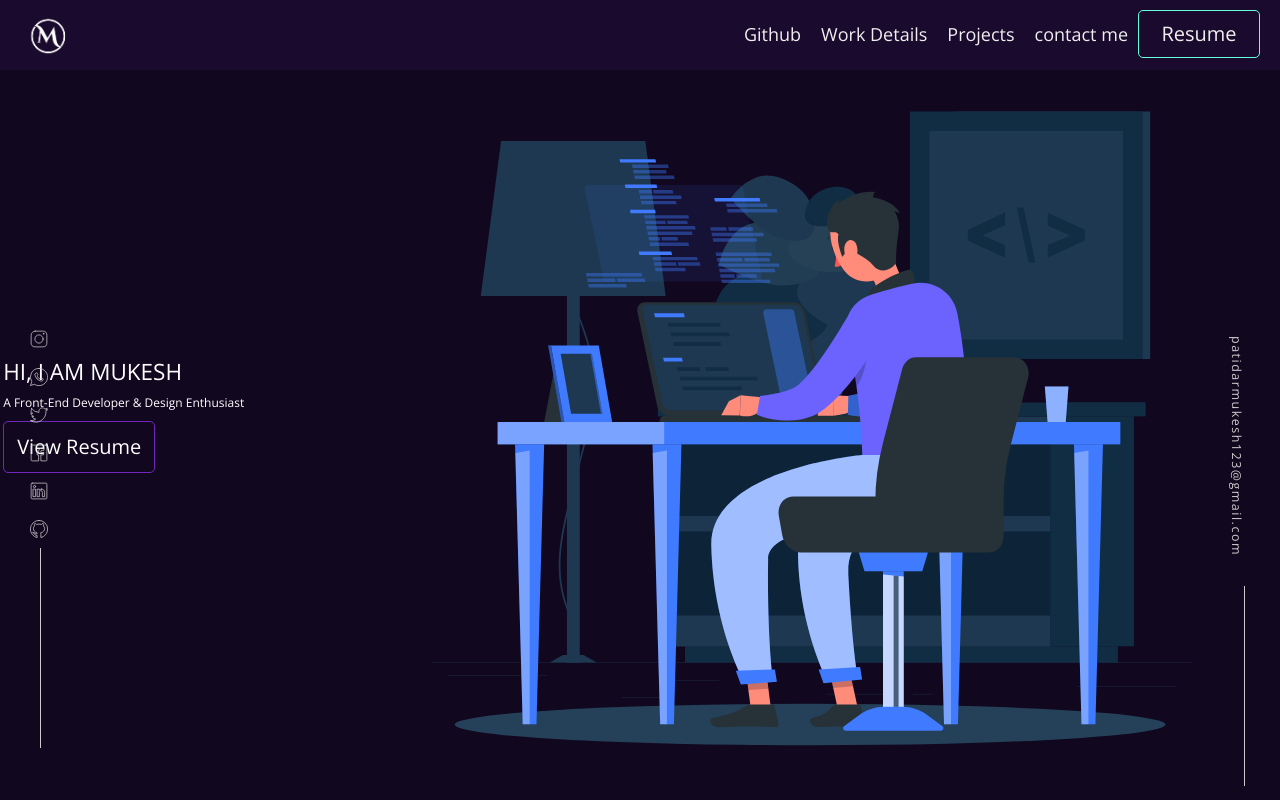
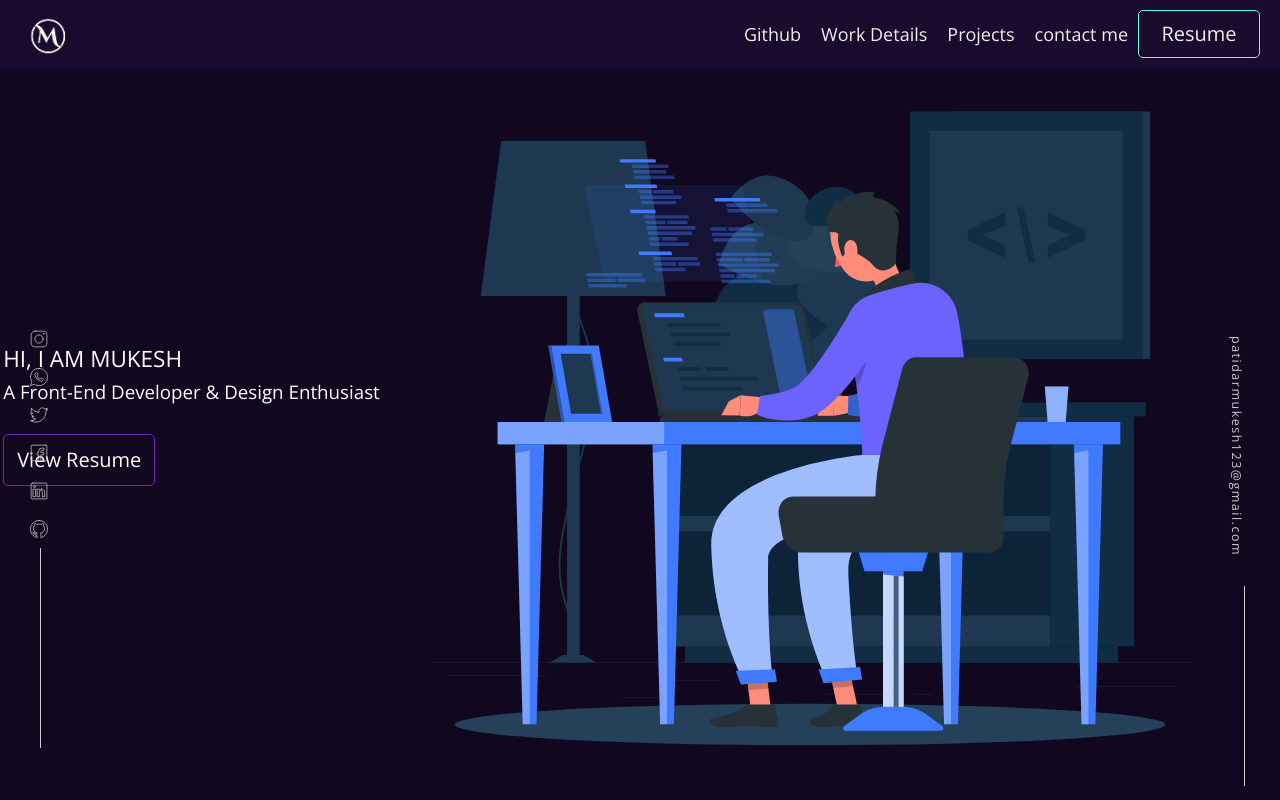
Before and after one commit to patidarmk/myportfolio, a React (Create React App) app: page / in a window 1280 px wide. Shown: the top 800 px of the page. Built offline with nearby package versions, Linux system fonts and the light colour scheme; a web font is replaced by a local one.

Commit message:
update font

```diff
--- a/src/components/Profile.css
+++ b/src/components/Profile.css
@@ -133,6 +133,12 @@
     line-height: 2.5rem;
 }
 
+.profile-sub-title {
+	font-size: 1.875rem;
+    line-height: 2.25rem;
+	margin-bottom:2rem;
+}
+
 @media (max-width: 32rem) {
 	.profile-container {
 		flex-direction:column;
```
